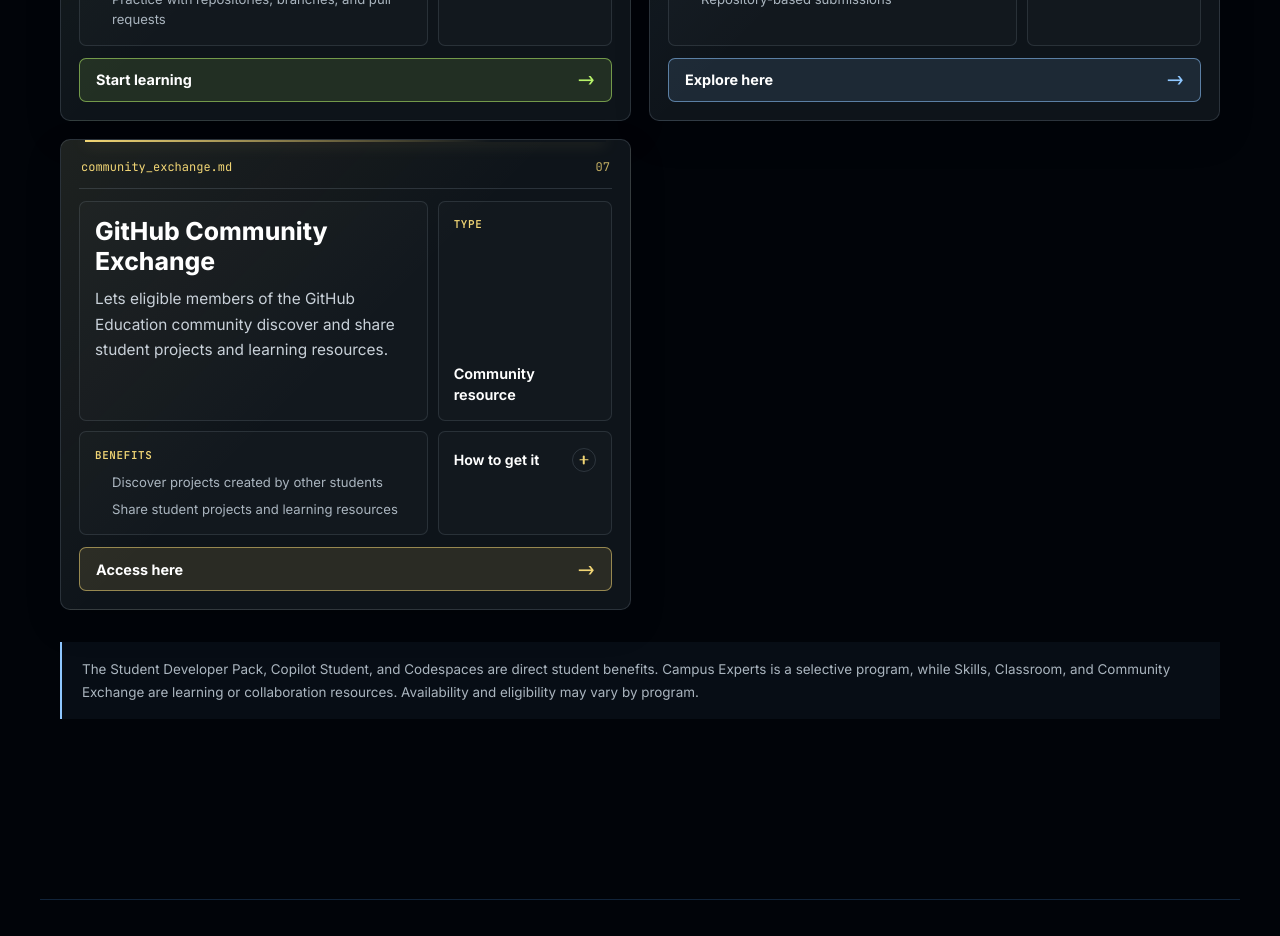
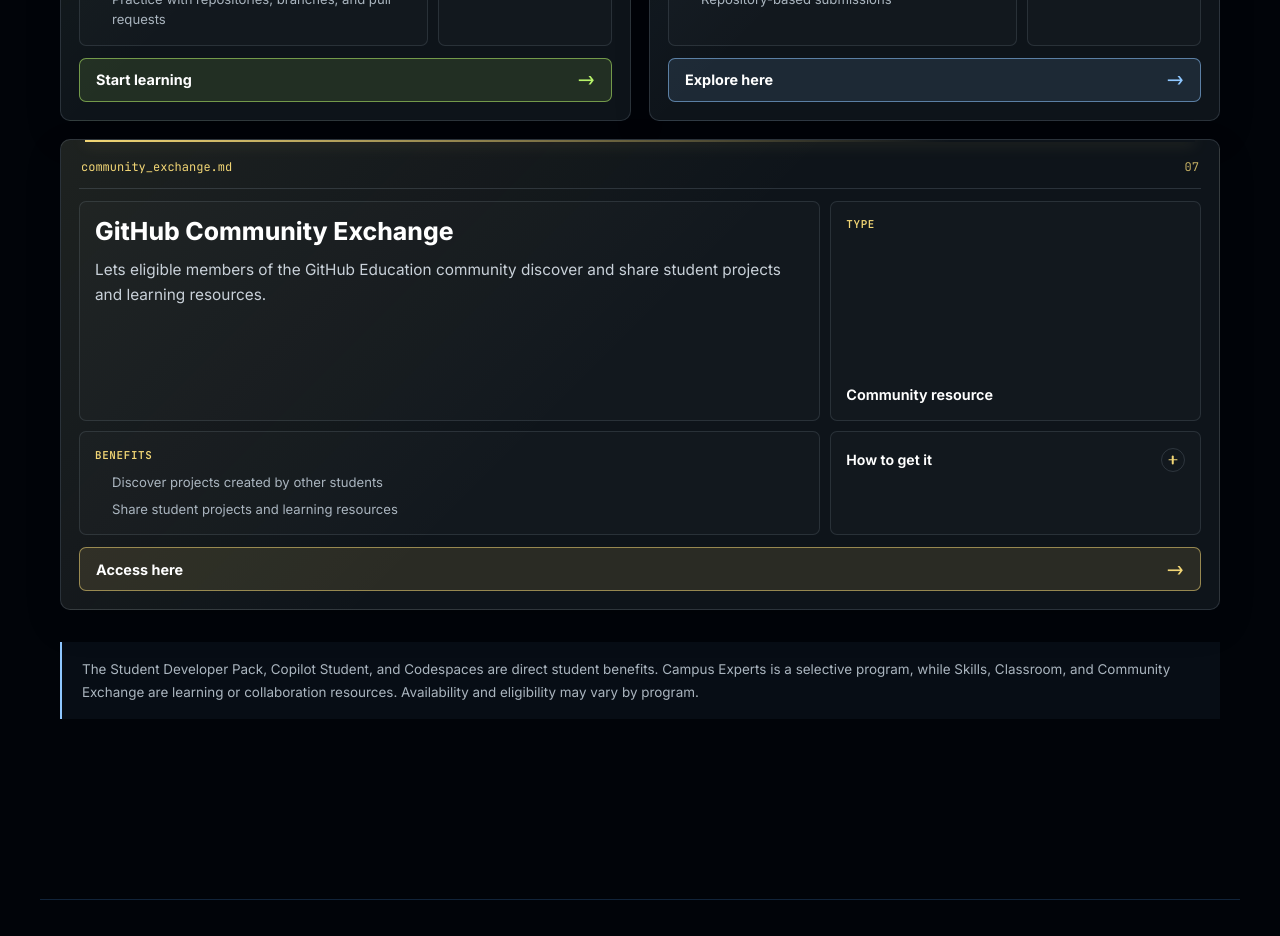
Before and after one commit to GCC-FAST-NUCES-Karachi/GCC, a Next.js app: page /perks in a window 1280 px wide. Shown: the part 1760-2696 px from the top of the page. Built offline with nearby package versions, Linux system fonts and the light colour scheme.

Commit message:
Make last card full width

```diff
--- a/src/app/perks/perks.css
+++ b/src/app/perks/perks.css
@@ -78,6 +78,10 @@
   counter-increment: perk;
   transition: border-color .2s ease, box-shadow .2s ease, transform .2s ease;
   animation: perk-arrive .5s both;
+}
+
+.perks-grid>.perk-card:last-child:nth-child(odd) {
+  grid-column: 1 / -1;
 }
 
 .perks-grid>.perk-card:nth-child(4n + 2) {
```
